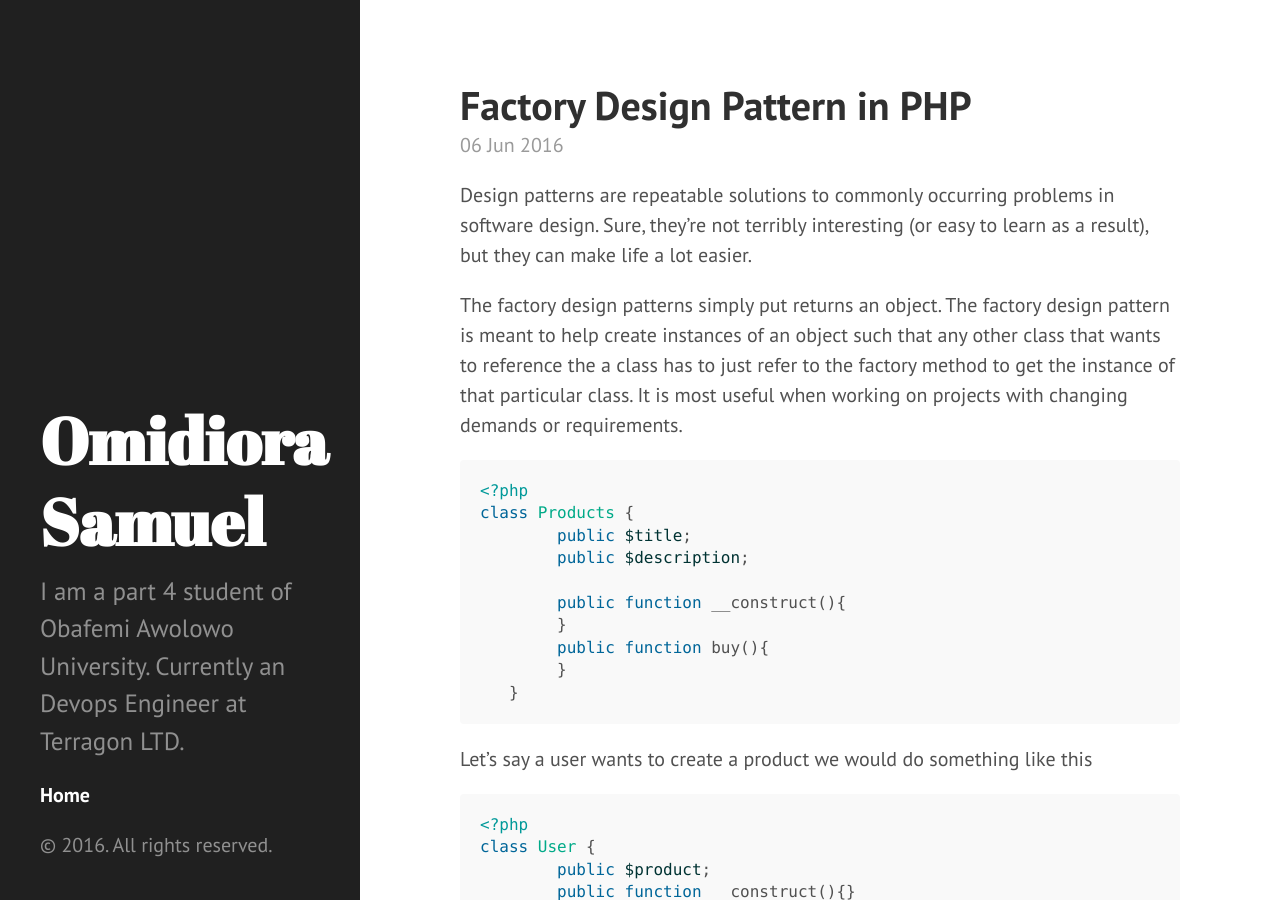
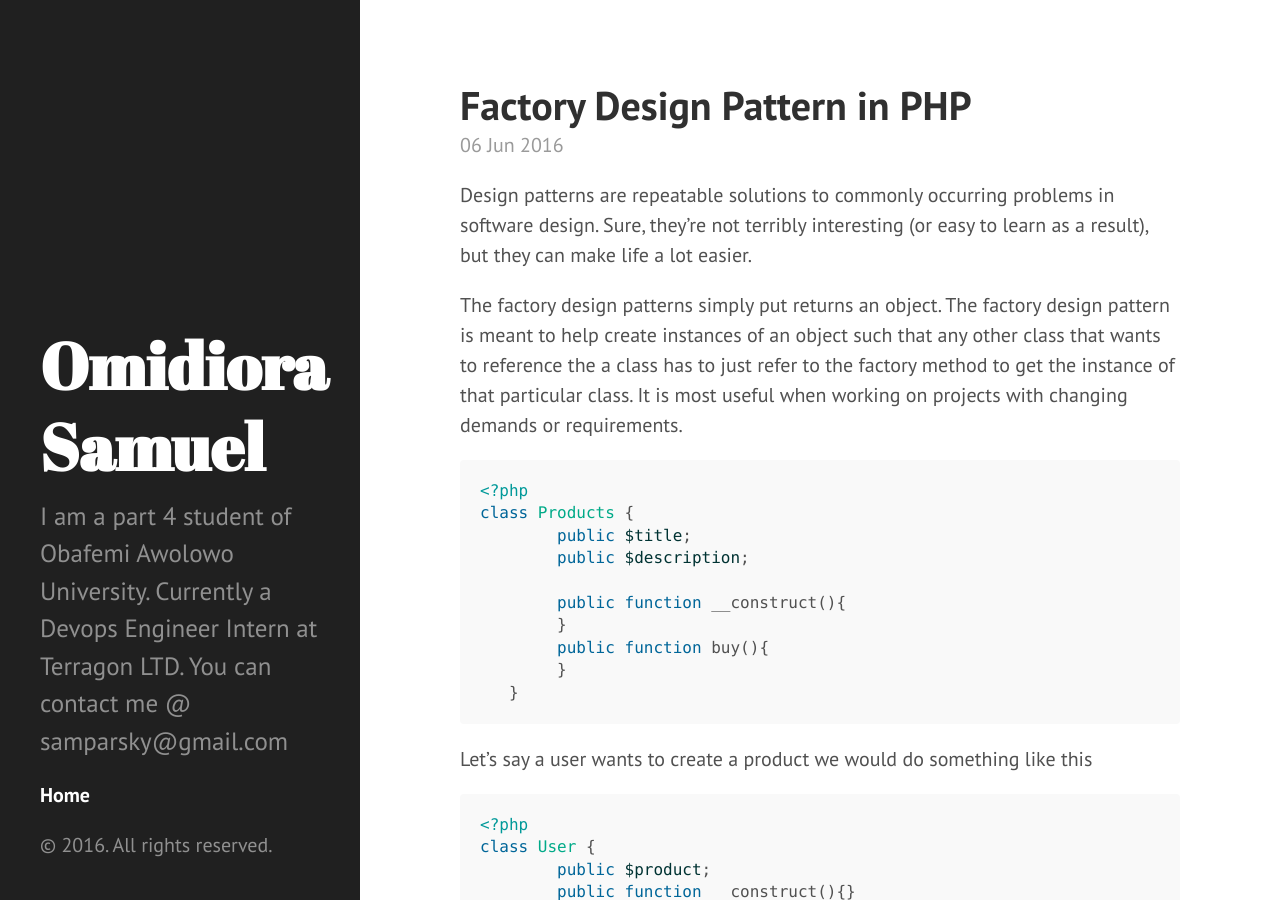
Before and after one commit to samparsky/samparsky.github.io, a Jekyll site: the page built from index.html, in a window 1280 px wide and 900 px high. Built offline with Jekyll 4.4.1, drawn with Linux system fonts in a browser that asks for light colours; the list of posts is cut into pages by our own code.

Commit message:
Update _config.yml
Updated config

```diff
--- a/_config.yml
+++ b/_config.yml
@@ -4,6 +4,6 @@ markdown: kramdown
 url: http://samparsky.github.io
 title: Omidiora Samuel
 tagline: Making the world a better place
-description: I am a part 4 student of Obafemi Awolowo University. Currently an Devops Engineer at Terragon LTD.
+description: I am a part 4 student of Obafemi Awolowo University. Currently a Devops Engineer Intern at Terragon LTD. You can contact me @ samparsky@gmail.com
 email: samparsky@gmail.com
 paginate: 5
```
